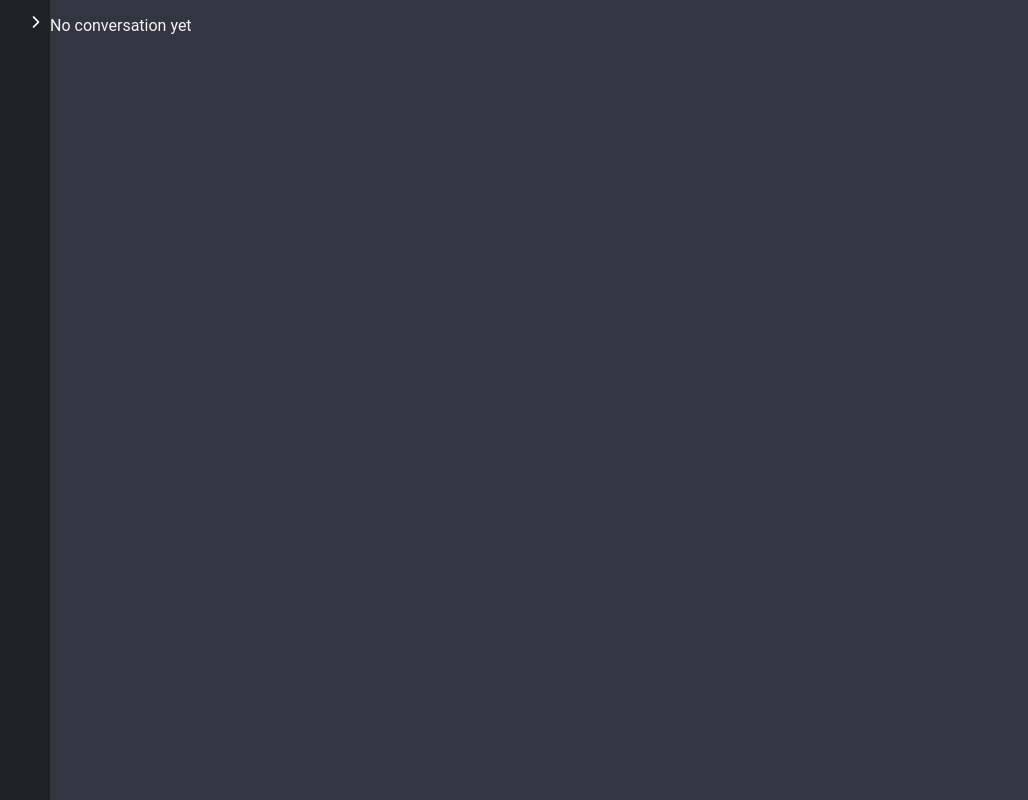
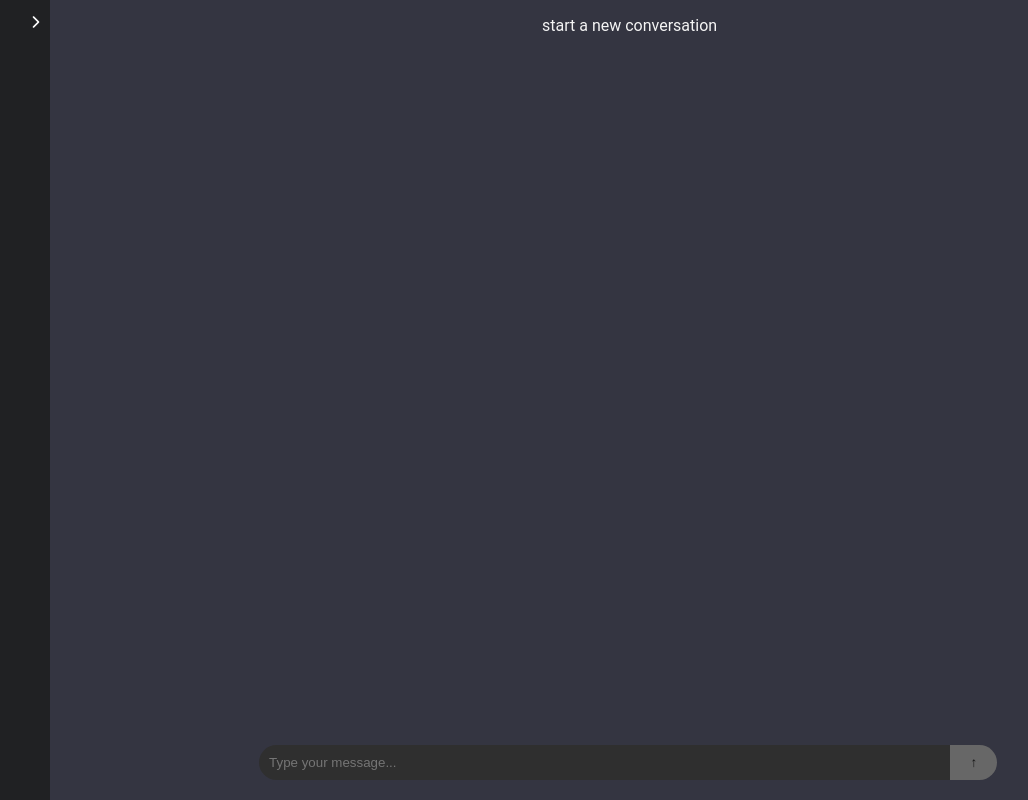
Before and after one commit to alikasiri1/RAG_with_django, a Django app: page /chatbot/ in a window 1280 px wide. Shown: the whole page, without its empty margins (0-1028 px from the left). Run offline with Django 5.2, Linux system fonts and the light colour scheme; a user stored in the database is signed in; tables that the repository leaves empty hold one stand-in row (values such as "Sample post").

Commit message:
complete chatbot func and chatbot.html for create new_page

```diff
--- a/Rag/templates/chatbot.html
+++ b/Rag/templates/chatbot.html
@@ -25,12 +25,16 @@
         <div class="sidebar-content">
             <div class="conversation-list">
                 <div class="conversation">
-                    <p class="conversation-text">
-                      Last Conversation:
-                      </p>
-                    <p class="conversation-content">
+                    <a href="{% url 'profile' %}"><div style="width: 35px; height: 28px; background-color: rgb(26, 188, 156); color: white; border-radius: 1px; text-align: center; padding-top: 10px; margin-right: 5px;">
+                        {{user.username}}
+                    </div>
+                    </a>
+                    <!-- <p class="conversation-text" >
+
+                    </p> -->
+                    <!-- <p class="conversation-content">
                       No conversation yet
-                      </p>
+                      </p> -->
                 </div>
             </div>
             <button id="new-conversation-btn">
@@ -76,7 +80,7 @@
 
                             <div style="background-color:rgb(63 65 77) ; display: flex;"> <!---->
                                 <div style="width: 35px;  margin-left: 13%; height: 28px; background-color: rgb(26, 188, 156); color: white; border-radius: 1px; text-align: center; padding-top: 10px; margin-right: 5px;">
-                                XD
+                                    {{user.username}}
                                 </div>
                                 <p>{{qa.message}}</p>
                             </div> <!--  -->
@@ -86,6 +90,7 @@
                             </div>
                     {% endfor %}
                 </div>
+
                 <div class="input-container">
                     <form method="post" action="{% url 'chatbot_page' page.id %}" style="display: contents;">
                         {% csrf_token %}
@@ -104,7 +109,19 @@
                     </button>
                 </div> -->
         {% else %}
-            <p>No conversation yet</p>
+            <div style="margin-left: 40%;"><p >start a new conversation</p></div>
+            <div class="chat-box" id="chat-box" ></div>
+            {%if form_new_page %}
+            <div class="input-container">
+                <form method="post" action="{% url 'chatbot' %}" style="display: contents;">
+                    {% csrf_token %}
+                    <input type="text" id="user-input" placeholder="Type your message..." name = "message" />
+                    <button id="send-button" ><b>&uarr;</b></button>
+                    <!-- <button type="submit" id="send-btn"  class="material-symbols-rounded">send</button> -->
+
+                </form>
+            </div>
+            {% endif %}
         {% endif %}
 
         </div>
@@ -139,7 +156,8 @@
 
         if (newConversationBtn) {
             newConversationBtn.addEventListener('click', function () {
-                conversationContent.textContent = "New Conversation Started!";
+                //conversationContent.textContent = "New Conversation Started!";
+                window.location.href = "{% url 'chatbot' %}"
             });
         }
 
--- a/Rag/views.py
+++ b/Rag/views.py
@@ -59,9 +59,31 @@ def article_delete(request, id):
 @login_required(login_url='login')
 def chatbot(request):
     # user_profile = request.user#.user_profile
-    pages = Page.objects.filter(user_profile=request.user)
-    print(pages[0].id) # f75eb1b0-0ce2-4a36-9d6f-179fc49263a9
-    return render(request, 'chatbot.html', {'pages': pages , 'page':None })
+    pages  = Page.objects.filter(user_profile=request.user)
+    # print(pages[0].id) # f75eb1b0-0ce2-4a36-9d6f-179fc49263a9
+
+    if request.method == 'POST':
+        print(request.POST)
+        form = QuestionForm(request.POST)
+        if form.is_valid():
+            question = form.save(commit=False)
+            # page.title = get_title_for_page_with_llm(question.message)
+            page , created = Page.objects.get_or_create(
+                title = "new Page",
+                user_profile = request.user ,
+            )
+            question.page = page
+            question.response = 'this is chat gpt' # question.response =  get_respons_from_gpt(question.message)
+            question.save()
+            print('this is question',question)
+            return redirect('chatbot_page' , id = page.id)
+        else:
+            print('form is not valide')
+
+    form = QuestionForm()
+
+    return render(request, 'chatbot.html', {'pages': pages , 'page':None ,'form_new_page':form , 'user': request.user})
+
 
 # def page_detail(request, page_id):
 #     page = get_object_or_404(Page, id=page_id, user_profile=request.user.userprofile)
--- a/api/views.py
+++ b/api/views.py
@@ -51,7 +51,9 @@ def questionPage(request , id): # it send Q and A for this api and save into DB
         message = data['message'],
         response = data['response'],
     )
-
+    # response =  get_respons_from_gpt(QandA.message)
+    # QandA.response = response
+    # QandA.save()
     print('data' , data)
     serializer =  PageSerializer(page , many = False)
     # this is for response of api that returnt pageSerializer
```
Lines whose indentation alone changed are shown as unchanged.
